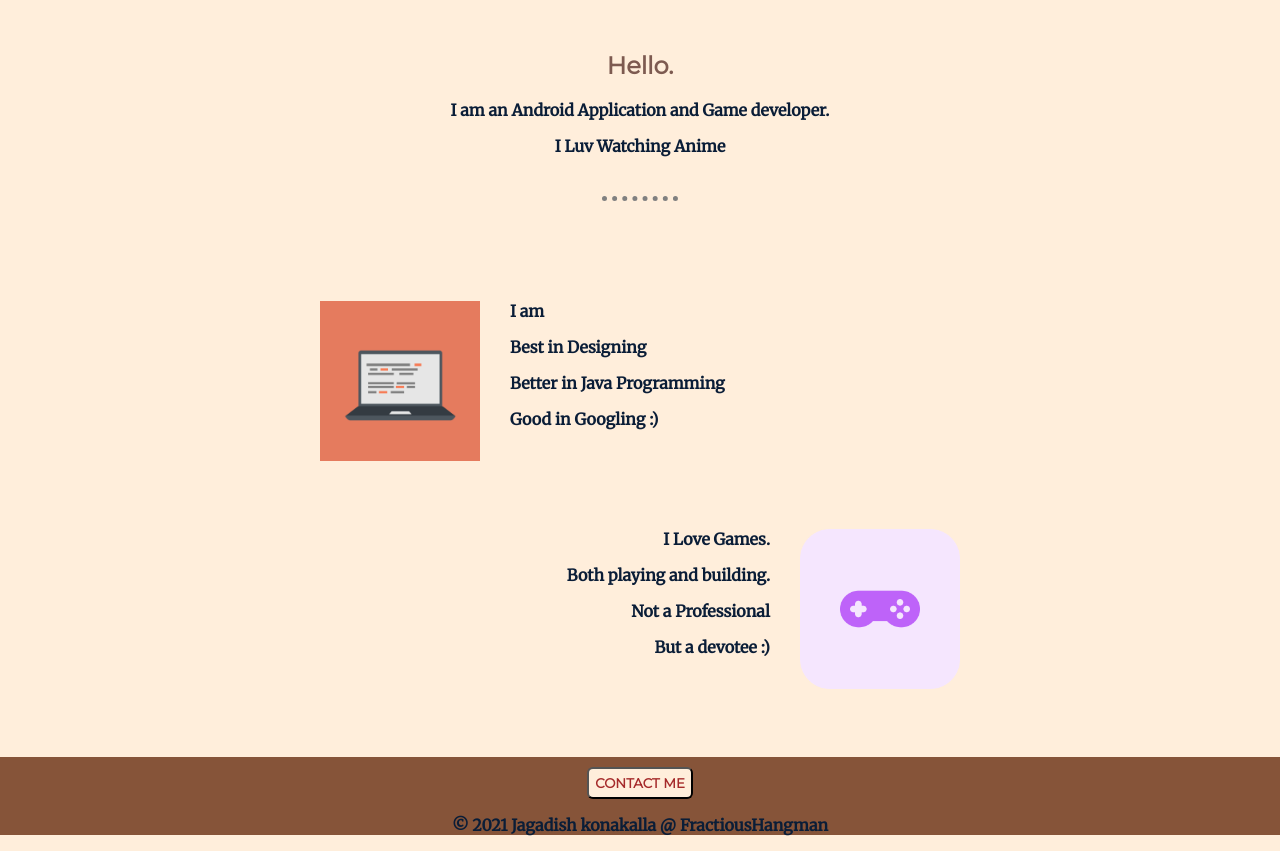
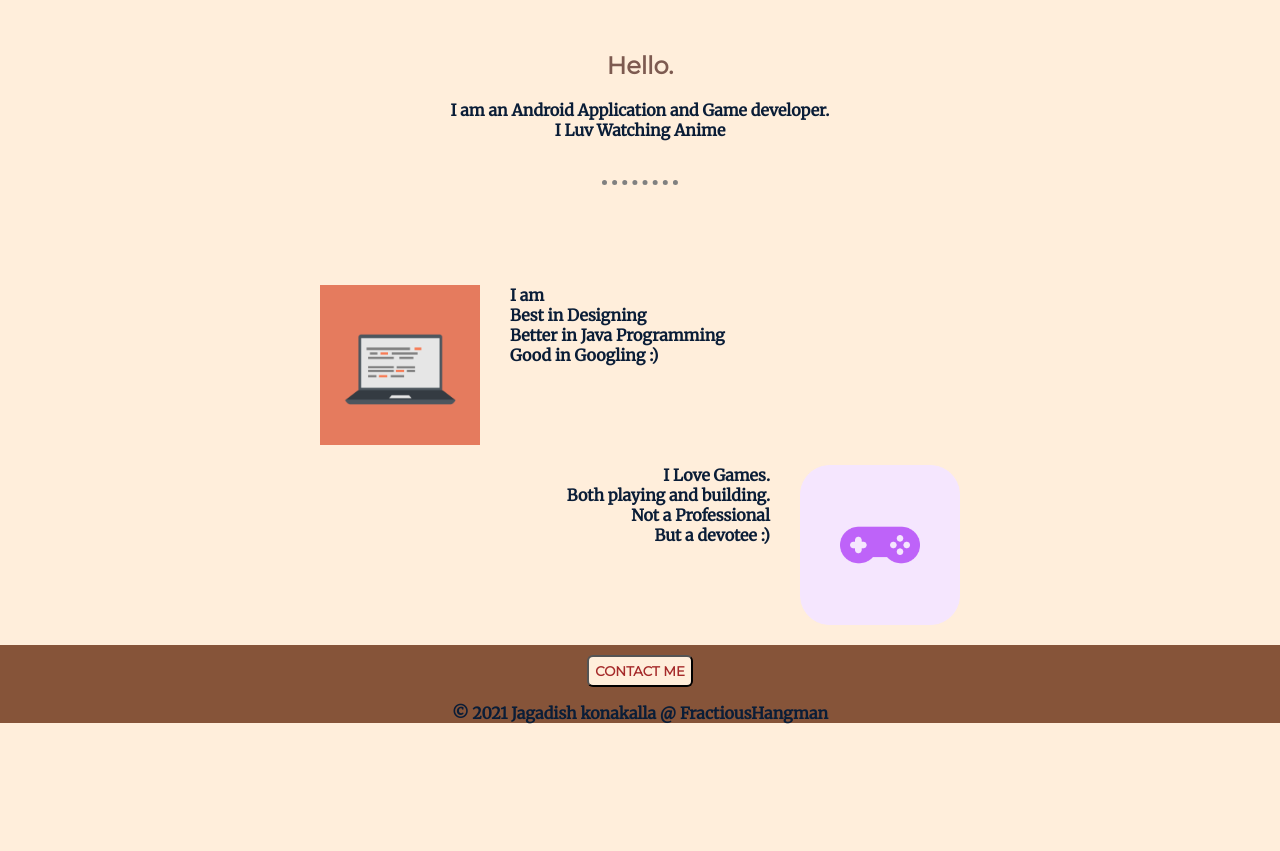
Before and after one commit to JagadishKonakalla/PersonalWebsite, a plain HTML site: page index.html in a window 1280 px wide. Shown: the part 1169-2020 px from the top of the page. After the commit the page ends 1908 px from the top, so only its background shows below. Drawn offline with Linux system fonts and the light colour scheme.

Commit message:
Add files via upload

```diff
--- a/index.html
+++ b/index.html
@@ -2,8 +2,7 @@
 <html lang="en">
   <head>
     <meta charset="UTF-8" />
-    <meta http-equiv="X-UA-Compatible" content="IE=edge" />
-    <meta name="viewport" content="width=device-width, initial-scale=1.0" />
+
     <link rel="stylesheet" href="css/styles.css" />
     <link rel="icon" href="favicon.ico" />
     <link rel="preconnect" href="https://fonts.googleapis.com" />
@@ -24,8 +23,6 @@
     <div class="TopContainer">
       <h1>Hi. I'm Jagadish</h1>
       <h2>A ProG<span>r</span>ammer</h2>
-      <img class="cloud1" src="Images/cloud.png" alt="cloud Image" />
-      <img class="cloud2" src="Images/cloud.png" alt="cloud Image" />
     </div>
     <img
       class="Mountain"
@@ -40,8 +37,10 @@
         alt="ProfilePicture"
       />
       <h2>Hello.</h2>
-      <p>I am an Android Application and Game developer.</p>
-      <p>I Luv Watching Anime</p>
+      <p>
+        I am an Android Application and Game developer. <br />
+        I Luv Watching Anime
+      </p>
       <hr />
 
       <div class="computer">
@@ -50,10 +49,10 @@
           src="Images/computer.png"
           alt="computer Image"
         />
-        <p>I am</p>
-        <p>Best in Designing</p>
-        <p>Better in Java Programming</p>
-        <p>Good in Googling :)</p>
+        <p>
+          I am <br />Best in Designing <br />Better in Java Programming
+          <br />Good in Googling :)
+        </p>
       </div>
       <div class="joystick">
         <img
@@ -61,10 +60,10 @@
           src="Images/joystick (1).png"
           alt="joystick Image"
         />
-        <p>I Love Games.</p>
-        <p>Both playing and building.</p>
-        <p>Not a Professional</p>
-        <p>But a devotee :)</p>
+        <p>
+          I Love Games. <br />Both playing and building.<br />Not a
+          Professional<br />But a devotee :)
+        </p>
       </div>
     </div>
 
```
